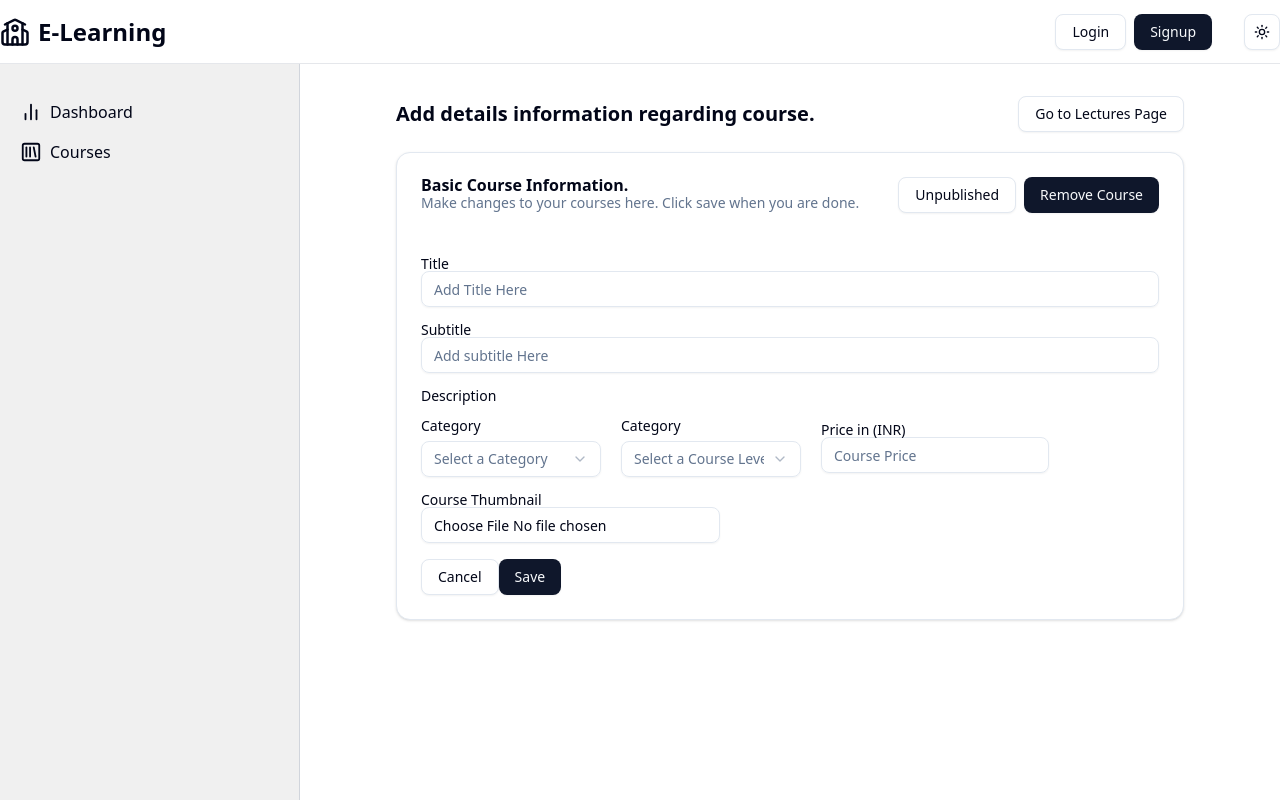
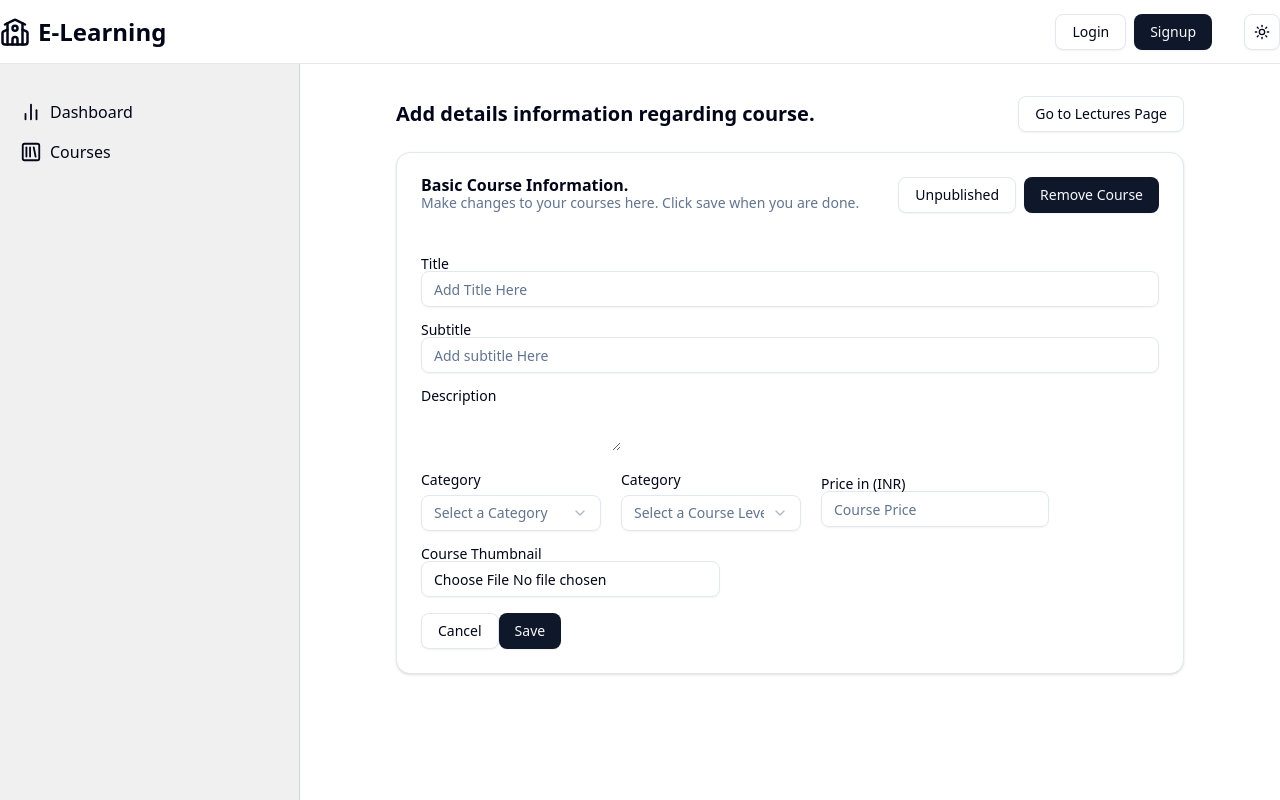
Before and after one commit to Rushikesh7997/learning-management-system, a React (Vite) app in the folder frontend/: page /admin/course/1 in a window 1280 px wide. Built offline with nearby package versions, Linux system fonts and the light colour scheme; no server answers.

Commit message:
work on error

```diff
--- a/frontend/src/components/RichTextEditor.jsx
+++ b/frontend/src/components/RichTextEditor.jsx
@@ -1,6 +1,6 @@
 import React, { useState } from 'react';
-import ReactQuill from 'react-quill';
-import 'react-quill/dist/quill.snow.css';
+// import ReactQuill from 'react-quill';
+// import 'react-quill/dist/quill.snow.css';
 
 
 export const RichTextEditor = ({input, setInput}) => {
@@ -9,6 +9,6 @@ export const RichTextEditor = ({input, setInput}) => {
         setInput({...input, description:content});
     }
 
-    return <ReactQuill theme="snow" value={input.description} onChange={handleChange} />;
+    return <textarea className='w-max' theme="snow" value={input.description} onChange={handleChange} />;
 
 }
--- a/frontend/src/pages/admin/course/CourseTab.jsx
+++ b/frontend/src/pages/admin/course/CourseTab.jsx
@@ -101,7 +101,7 @@ export const CourseTab = () => {
           </div>
           <div>
             <Label>Description</Label>
-            {/* <RichTextEditor input={input} setInput={setInput} /> */}
+            <RichTextEditor input={input} setInput={setInput} />
           </div>
           <div className="flex items-center gap-5">
             <div>
```
